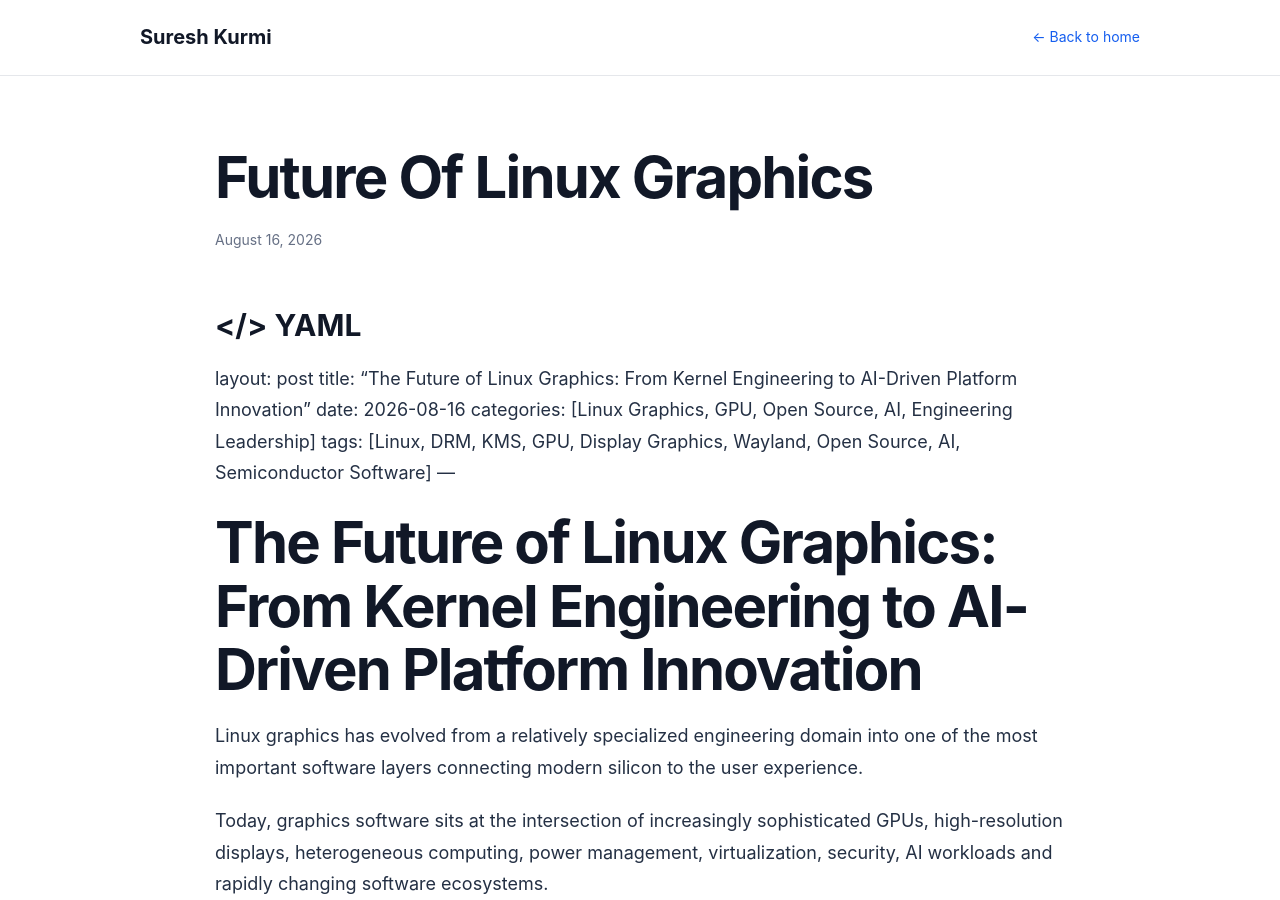
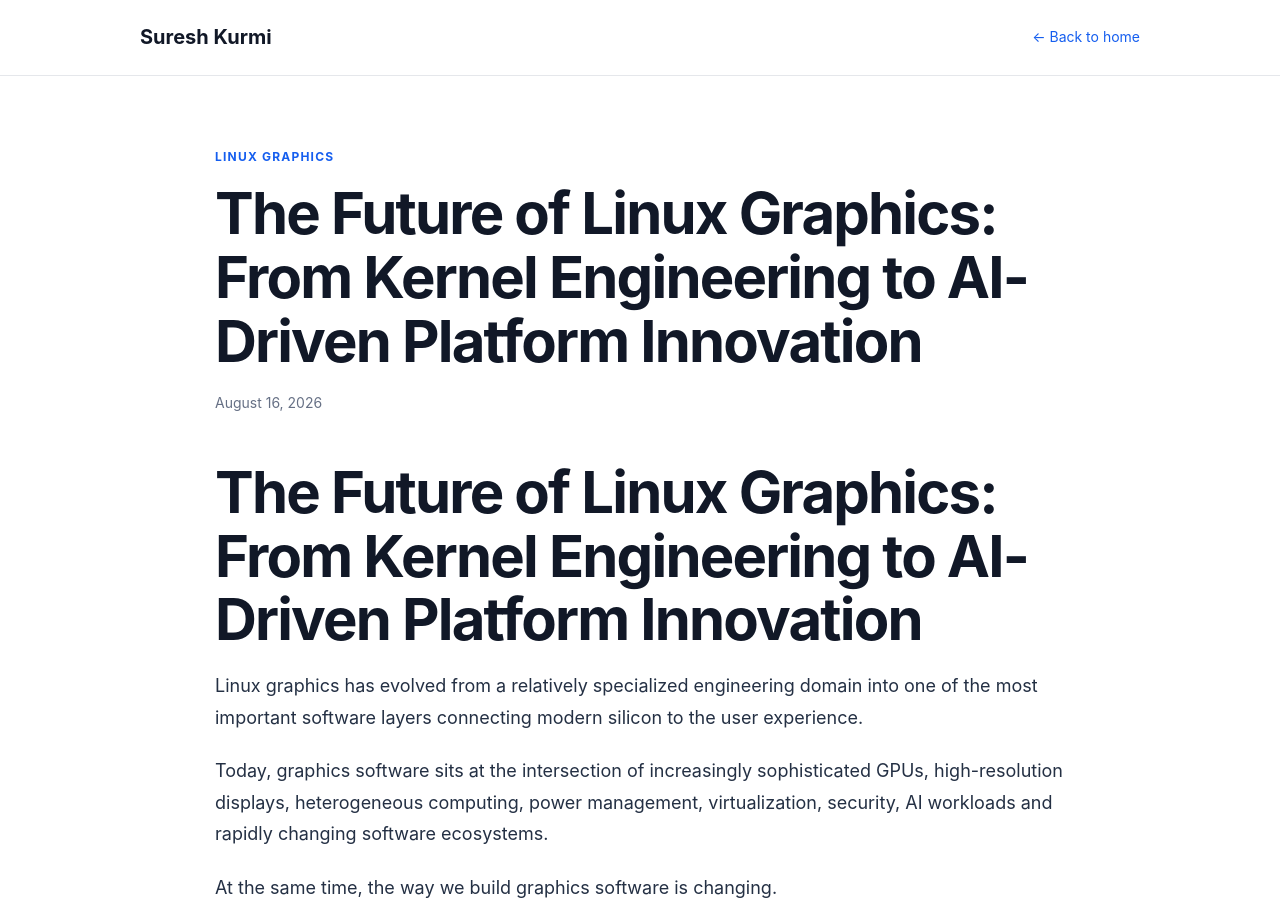
Before and after one commit to sureshkurmi-1/sureshkurmi-1.github.io, a Jekyll site: the page built from _posts/2026-08-16-future-of-linux-graphics.md, in a window 1280 px wide and 900 px high. Built offline with Jekyll 4.4.1, drawn with Linux system fonts in a browser that asks for light colours; our own code applies the rules of GitHub Pages for plain Markdown files; some of the changed lines change nothing that is shown.

Commit message:
Update 2026-08-16-future-of-linux-graphics.md

```diff
--- a/_posts/2026-08-16-future-of-linux-graphics.md
+++ b/_posts/2026-08-16-future-of-linux-graphics.md
@@ -1,8 +1,8 @@
-</> YAML
 ---
 layout: post
 title: "The Future of Linux Graphics: From Kernel Engineering to AI-Driven Platform Innovation"
 date: 2026-08-16
+permalink: /2026/08/16/future-of-linux-graphics/
 categories: [Linux Graphics, GPU, Open Source, AI, Engineering Leadership]
 tags: [Linux, DRM, KMS, GPU, Display Graphics, Wayland, Open Source, AI, Semiconductor Software]
 ---
```
